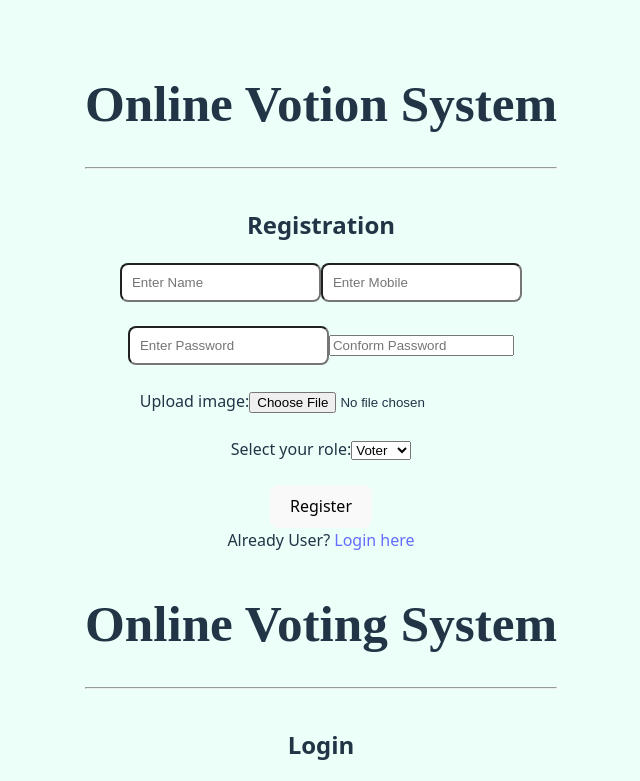
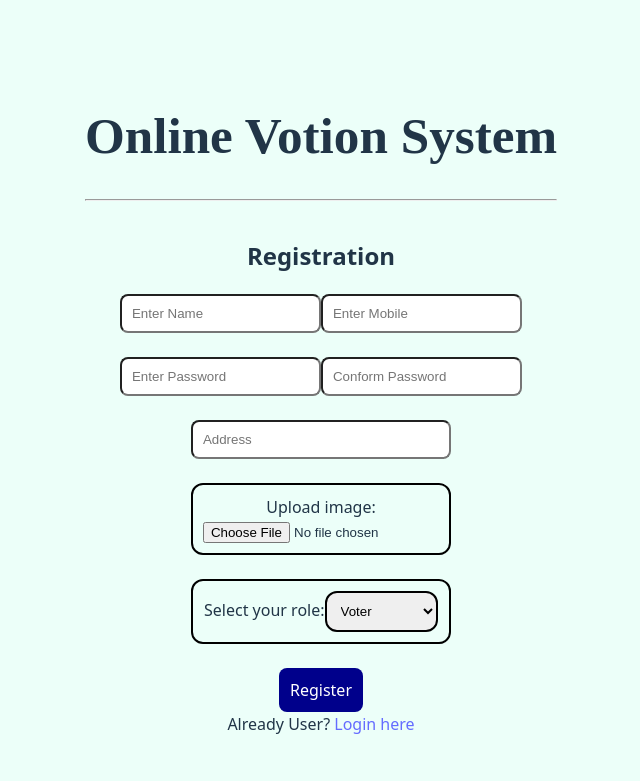
Before and after one commit to kuldeeepkumar/Training, a React (Vite) app: page / in a window 1280 px wide. Shown: the top 781 px of the page, without its empty margins (319-959 px from the left). Built offline with nearby package versions, Linux system fonts and the light colour scheme.

Commit message:
Some changes on my Website file.

```diff
--- a/src/App.css
+++ b/src/App.css
@@ -69,7 +69,7 @@ body {
 #loginButton {
   padding: 10px;
   border-radius: 5px;
-  background-color: blue;
+  background-color: darkblue;
   color: white;
 }
 
@@ -92,3 +92,35 @@ body {
   padding: 10px;
   border-radius: 8px;
 }
+
+#cpass2{
+ padding: 10px;
+ border-radius: 8px;
+}
+
+#address{
+  padding: 10px;
+ border-radius: 8px;
+ width: 48%;
+}
+
+#imagePart{
+  border: 2px solid black;
+  border-radius: 12px;
+  padding: 10px;
+  width: 48%;
+}
+
+#role{
+  border: 2px solid black;
+  border-radius: 12px;
+  padding: 10px;
+  width: 48%;
+}
+
+#registrationPart{
+  border-radius: 8px;
+  padding: 10px;
+ background-color: darkblue;
+ color: white;
+}
--- a/src/exercises/website/Registration.jsx
+++ b/src/exercises/website/Registration.jsx
@@ -15,16 +15,16 @@ const Registration = () => {
         <br></br>
 
         <input id="pass1" type="password" placeholder="Enter Password"></input>
-        <input
-          id="cpass2"
-          type="password"
-          placeholder="Conform Password"
-        ></input>
+        <input id="cpass2" type="password" placeholder="Conform Password"></input>
         <br></br>
         <br></br>
 
+<input id="address" type="text" placeholder="Address"></input>
+        <br></br>
+        <br></br>
+<center>
         <div id="imagePart">
-          Upload image:<input type="file" name="Phone"></input>
+        Upload image:<input type="file" name="Phone"></input>
         </div>
         <br></br>
 
@@ -39,8 +39,10 @@ const Registration = () => {
 
         <button id="registrationPart">Register</button>
         <br></br>
+        </center>
       </form>
       Already User? <a href="">Login here</a>
+
     </>
   );
 };
--- a/src/exercises/website/Website.jsx
+++ b/src/exercises/website/Website.jsx
@@ -7,7 +7,7 @@ const Website = () => {
     <>
     <div>
     <Registration/>
-    <Login/>
+    {/* <Login/> */}
     </div>
     </>
   )
```
